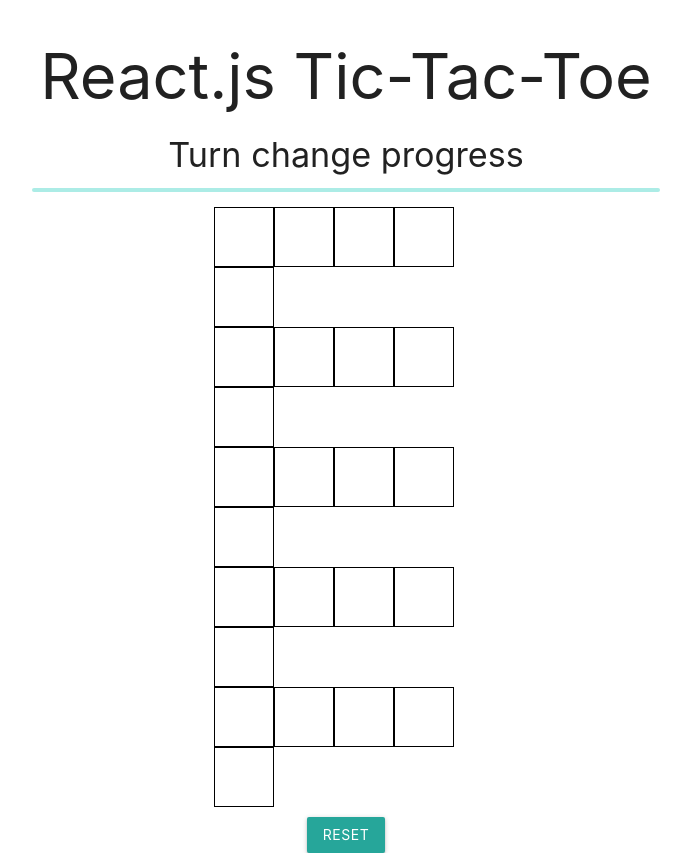
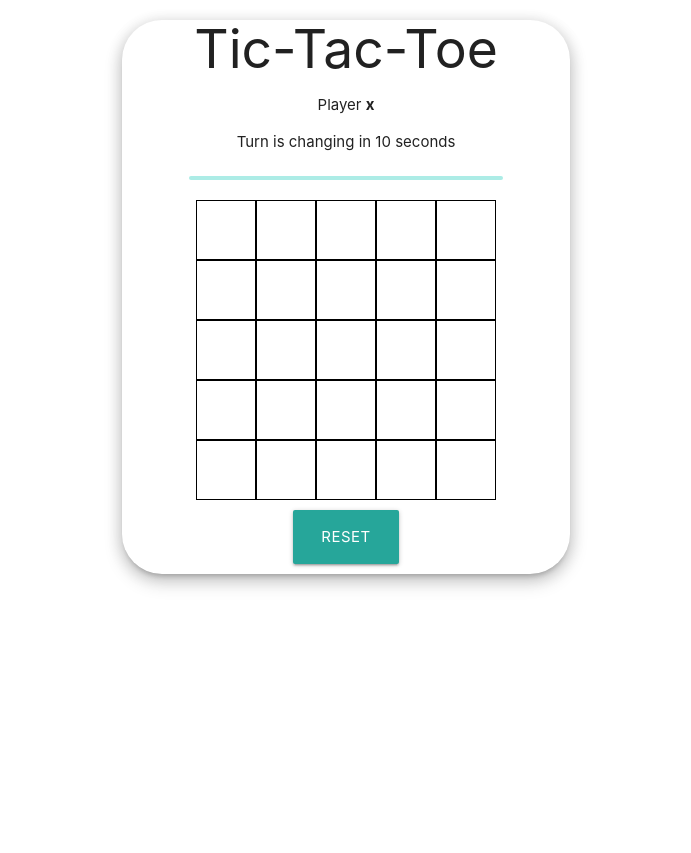
Before and after one commit to NikodemiusTKT/www-week3, a React (Vite) app: page / in a window 1280 px wide. Shown: the whole page, without its empty margins (294-985 px from the left). After the commit the page ends 800 px from the top, so only its background shows below. Built offline with nearby package versions, Linux system fonts and the light colour scheme.

Commit message:
Lot's of changes.

```diff
--- a/App.css
+++ b/App.css
@@ -1,3 +1,9 @@
  * {
   text-align: center
 }
+
+.game-container {
+  margin-top: 20px;
+  border-radius: 40px;
+  width: 50%;
+}
--- a/App.js
+++ b/App.js
@@ -196,17 +196,25 @@
       grid
     } = this.state;
     return (
-      <div class="container">
-      <h1>React.js Tic-Tac-Toe</h1>
-        <Board onClick={this.handleClick} rows={grid} timerValue={this.state.timerValue}/>
-      <button class="waves-effect waves-light btn" style={{marginTop:"10px"}} onClick={this.resetGame}>Reset</button>
-        <select value={this.state.boardSize} onChange={this.changeGridSize}>
+      <div class="container z-depth-3 game-container">
+        <h2 style={{marginTop: '0', marginBottom: '0'}} >Tic-Tac-Toe</h2>
+        <Board onClick={this.handleClick} rows={grid} timerValue={this.state.timerValue} currentPlayer={this.state.currentPlayer} />
+        <div class="row">
+          <button
+            class="waves-effect waves-light btn-large"
+            onClick={this.resetGame}
+            style={{marginTop: '10px', marginBottom: '10px'}}
+          >
+            Reset
+          </button>
+        </div>
+        {/* <select value={this.state.boardSize} onChange={this.changeGridSize}>
           {this.state.options.map((opt, index) =>
             <option value={opt} key={index}>{opt}</option>
           )}
-        </select>
+        </select> */}
       </div>
-    )
+    );
   }
 }
 export default App;
--- a/components/Board.css
+++ b/components/Board.css
@@ -1,5 +1,4 @@
-#board {
-  /* border-collapse: collapse; */
-  /* border: 1px solid black; */
-  margin: 0 auto;
+.board-container {
+  display: grid;
+  margin-top: 20px;
 }
--- a/components/Board.js
+++ b/components/Board.js
@@ -1,6 +1,7 @@
 import React, { Component } from 'react';
 import Row from './Row';
 import Loadbar from './Loadbar'
+import Status from './Status'
 
 import './Board.css'
 
@@ -8,10 +9,12 @@
   rows,
   onClick,
   timerValue,
+  currentPlayer,
 }) => (
   <div>
+    <Status currentPlayer={currentPlayer}></Status>
   <Loadbar value={timerValue}></Loadbar>
-    <div id="board" class="container valign_wrapper">
+    <div id="board" class="board-container">
       {rows.map((row, index) => (
         <Row
         key={index}
--- a/components/Loadbar.js
+++ b/components/Loadbar.js
@@ -1,16 +1,21 @@
-import React, {useState} from 'react';
-
-
-const Loadbar = ({value}) => {
-  return (
-    <div>
-    <h4>Turn change progress</h4>
-
-    <div class="progress">
-          <div class="determinate" style={{ width: value + '%' }}>{value/10}s</div>
-    </div>
-      </div>
-  );
+import React from 'react';
+const style = {
+  marginBottom: '0'
 }
 
+const Loadbar = ({ value }) => {
+  return (
+    <div class="container">
+      <p>Turn is changing in {10-value/10} seconds</p>
+      <div class="row">
+        <div class="col s12 progress" style={style}>
+            <p>{value / 10}s</p>
+          <div class="determinate" style={{ width: value + '%' }}>
+          </div>
+        </div>
+      </div>
+    </div>
+  );
+};
+
 export default Loadbar;
--- a/components/Row.css
+++ b/components/Row.css
@@ -1,7 +1,4 @@
 
-.flexbox {
-  display: flex;
-  flex-wrap: wrap;
-  justify-content: center;
-  align-items: center;
+.row {
+  margin: 0 auto !important;
 }
--- a/components/Row.js
+++ b/components/Row.js
@@ -4,14 +4,10 @@
 import './Row.css'
 const Row = ({ squares, rowIndex, onClick, currentPlayer }) => {
   const rowStyle = {
-    margin: '0 auto',
-    padding: '0 !important',
-    width: '60%',
-    height: '60%'
   }
 
   return (
-    <div class="row" style={rowStyle}>
+    <div class='row valign-wrapper' style={rowStyle}>
         {squares.map((square, index) => {
           return <Square
             value={square}
--- a/components/Square.css
+++ b/components/Square.css
@@ -1,12 +1,3 @@
- td {
-  border: 1px solid black;
-  vertical-align: center;
-  height: 60px;
-  width: 60px;
-  font-size: 30px;
-  font-family: Helvetica
-}
-
 
 .player1{
     background-Color: rgb(124,252,0)
@@ -14,9 +5,17 @@
  .player2 {
 background-Color: rgb(250,128,114)
 }
-.flexbox {
+.square {
   display: flex;
-  flex-wrap: wrap;
+  align-items: center;
   justify-content: center;
-  align-items: center;
+  cursor: pointer;
+  border: 1px solid black;
+  height: 60px;
+  width: 60px;
+  font-size: 30px;
+  font-family: Helvetica,
 }
+.square:hover {
+  background-color: lightgray;
+}
--- a/components/Square.js
+++ b/components/Square.js
@@ -1,4 +1,5 @@
 import React from 'react'
+import './Square.css'
 
 const Square = ({
   value,
@@ -15,20 +16,13 @@
   }
   const indexes = { rowIndex, colIndex };
   const style = {
-    border: '1px solid black',
-    height: '60px',
-    width: '60px',
-    fontSize: '30px',
-    fontFamily: 'Helvetica',
-    margin: '0 auto',
-    alignItems: 'center'
   }
   if (value === 'x')
     style.backgroundColor = 'rgb(124,252,0)'
   else if (value === 'o')
     style.backgroundColor = 'rgb(250,128,114)'
   return (
-    <div class="col s1 center-align" style={style} onClick={() => onClick(indexes)} >
+    <div class="col align-center square" style={style} onClick={() => onClick(indexes)} >
     {value}
     </div>
   );
--- /dev/null
+++ b/components/Status.js
@@ -0,0 +1,13 @@
+import React from 'react'
+
+const Status = ({currentPlayer}) => {
+    return (
+      <div>
+      <p>Player <b>{currentPlayer}</b>
+       </p>
+      </div>
+    );
+
+  }
+
+export default Status;
--- a/index.css
+++ b/index.css
@@ -1,5 +1,3 @@
-body {
-  margin: 0;
-  margin-top: 40px;
-  padding: 0;
+html, body, .my-wrapper {
+  height: 100%;
 }
--- a/index.html
+++ b/index.html
@@ -12,7 +12,7 @@
 </head>
 
 <body>
-    <div id="app" class="container"></div>
+    <div id="app" class="container my-wrapper valign-wrapper center-align"></div>
     <!--JavaScript at end of body for optimized loading-->
     <script src="index.js"></script>
 </body>
```
